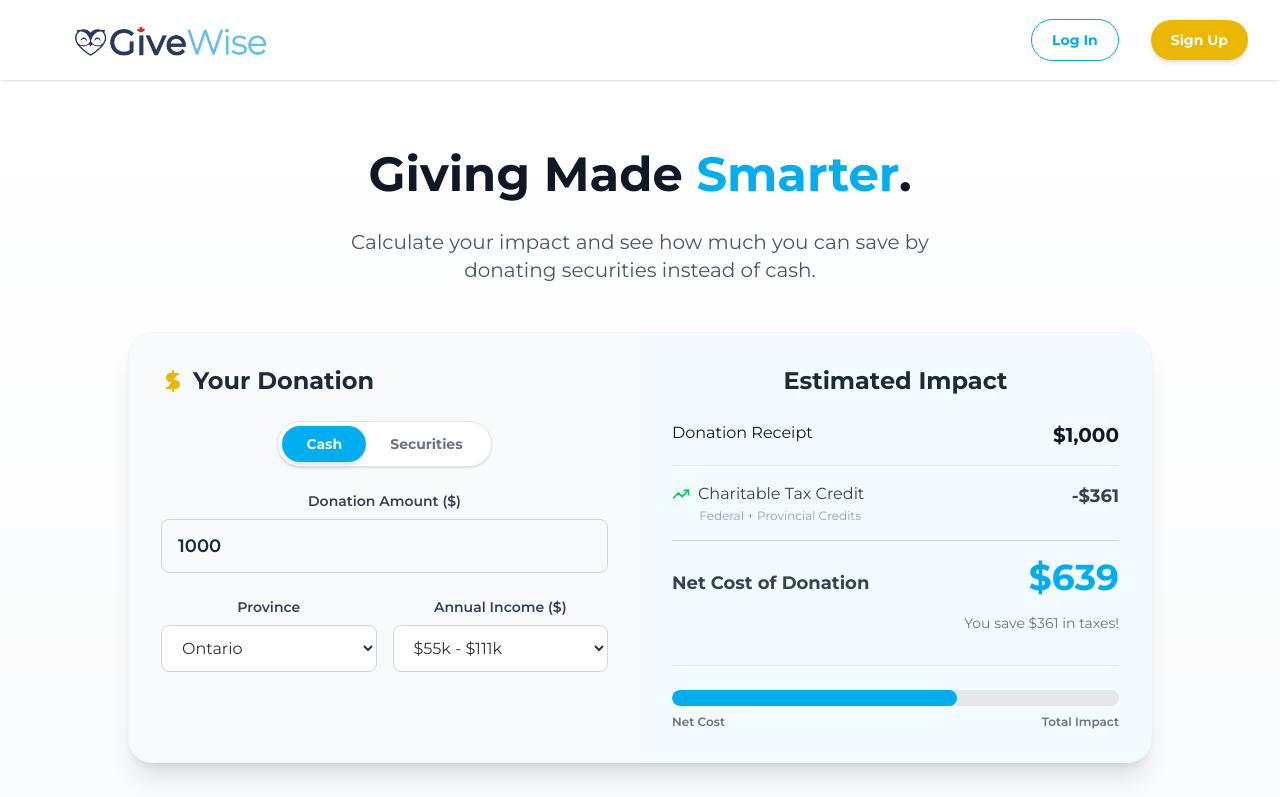
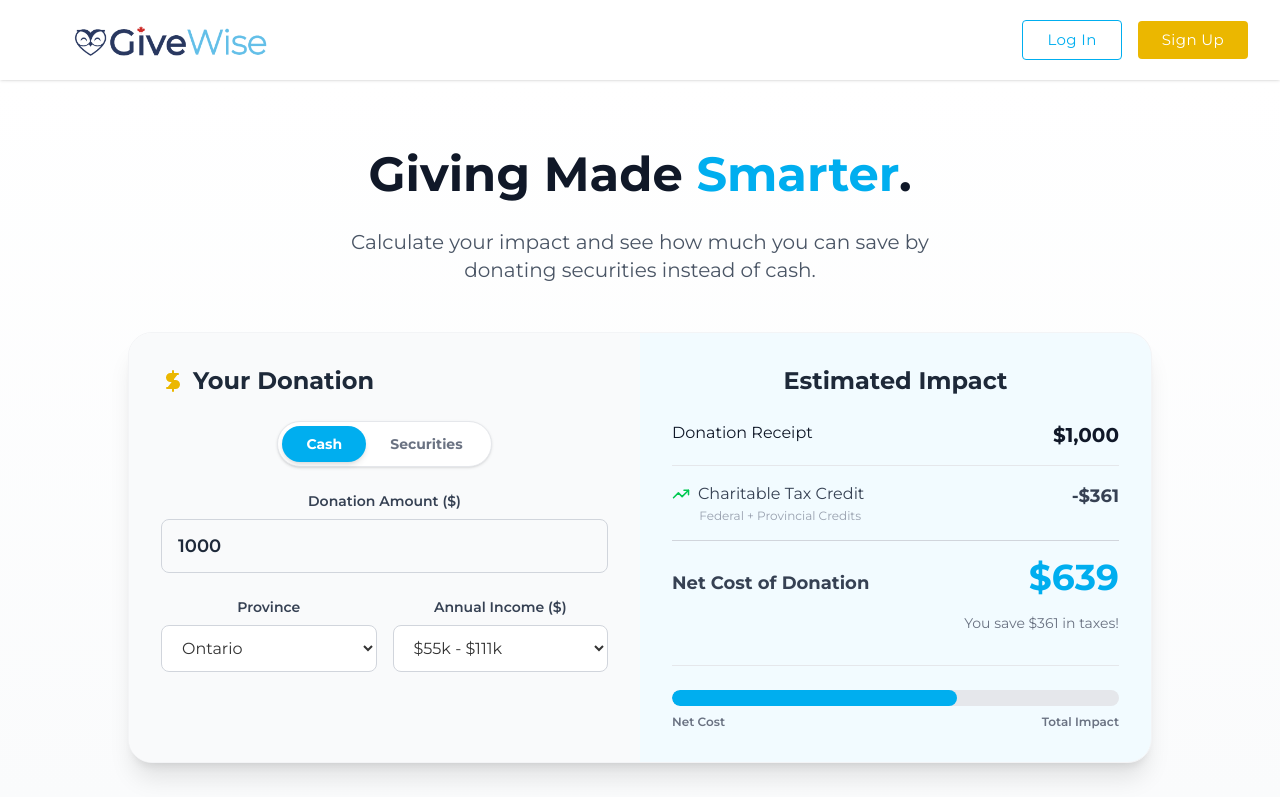
Before and after one commit to FlightPathMgmt/GiveWise-Tax-Calculator, a React (Vite) app: page / in a window 1280 px wide. Shown: the top 797 px of the page. Built offline with nearby package versions, Linux system fonts and the light colour scheme.

Commit message:
Update App.jsx
Update button styling

```diff
--- a/src/App.jsx
+++ b/src/App.jsx
@@ -12,11 +12,11 @@ function App() {
               <img src="/givewise-logo.png" alt="GiveWise" className="h-20" />
             </a>
           </div>
-          <nav className="hidden md:flex items-center gap-8">
-            <a href="https://fund.givewise.ca/login" className="px-5 py-2.5 text-sm font-bold text-givewise-blue border border-givewise-blue rounded-full hover:bg-blue-50 transition-colors text-center inline-block">
+          <nav className="hidden md:flex items-center gap-4">
+            <a href="https://fund.givewise.ca/login" className="px-6 py-2 text-[15px] font-medium text-givewise-blue border border-givewise-blue rounded hover:bg-blue-50 transition-colors text-center inline-block tracking-wide">
               Log In
             </a>
-            <a href="https://fund.givewise.ca/sign-up/signup" className="px-5 py-2.5 text-sm font-bold text-white bg-givewise-gold rounded-full hover:bg-yellow-500 shadow-md transition-all hover:shadow-lg text-center inline-block">
+            <a href="https://fund.givewise.ca/sign-up/signup" className="px-6 py-2 text-[15px] font-medium text-white bg-givewise-gold rounded hover:bg-yellow-500 transition-colors text-center inline-block tracking-wide">
               Sign Up
             </a>
           </nav>
```
